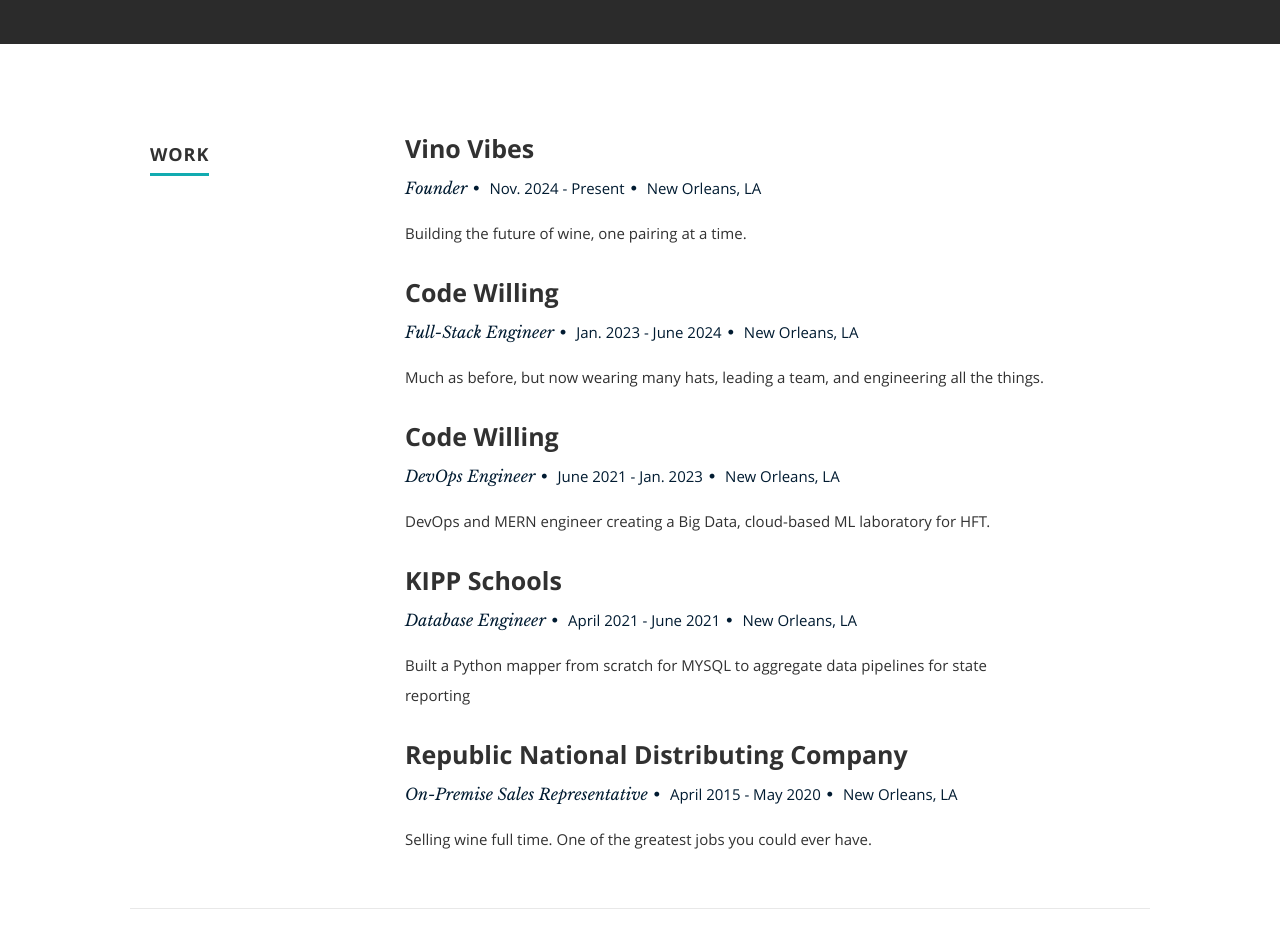
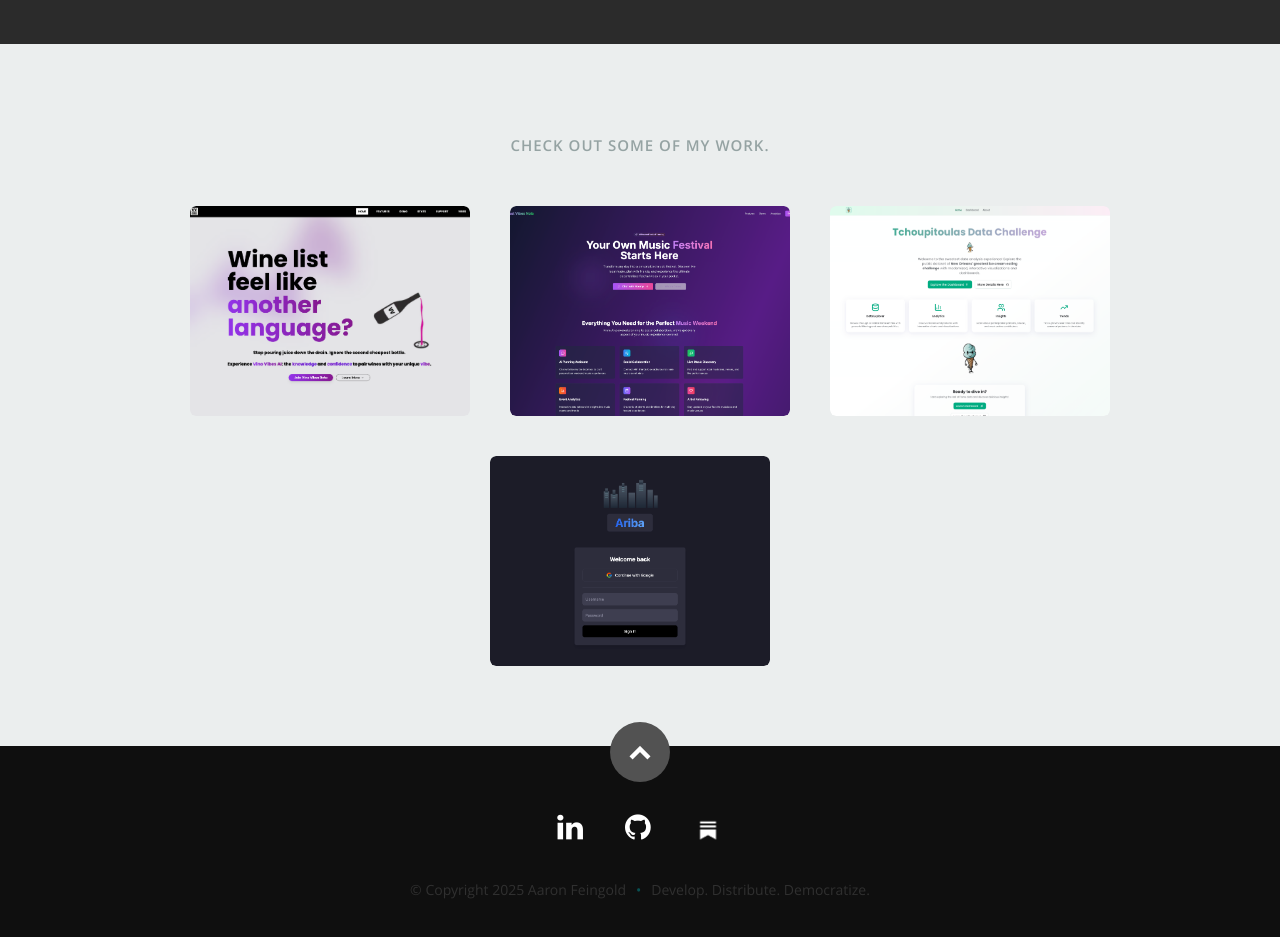
Before and after one commit to aaronfeingold/ajf-portfolio, a React (Create React App) app: page / in a window 1280 px wide. Shown: the part 1860-2797 px from the top of the page. Built offline with nearby package versions, Linux system fonts and the light colour scheme.

Commit message:
refactor(App.js): remove Resume component from MainContent. begin contact section.

```diff
--- a/src/App.js
+++ b/src/App.js
@@ -4,14 +4,13 @@ import { ResumeProvider, ResumeContext } from './Components/ResumeContext';
 import HeroSection from './Components/HeroSection';
 import Footer from './Components/Footer';
 import About from './Components/About';
-import Resume from './Components/Resume';
 import Portfolio from './Components/Portfolio';
 import ProjectDetail from './Components/ProjectDetail';
 import wetWilly from './ASCII/wetWilly';
 
 const MainContent = () => {
     const {
-        resumeData: { main, resume, portfolio },
+        resumeData: { main, portfolio },
         loading,
     } = useContext(ResumeContext);
 
@@ -35,7 +34,6 @@ const MainContent = () => {
             )}
             <HeroSection data={main} />
             <About data={main} />
-            <Resume data={resume} />
             <Portfolio data={portfolio} />
             <Footer data={main} />
         </>
```
